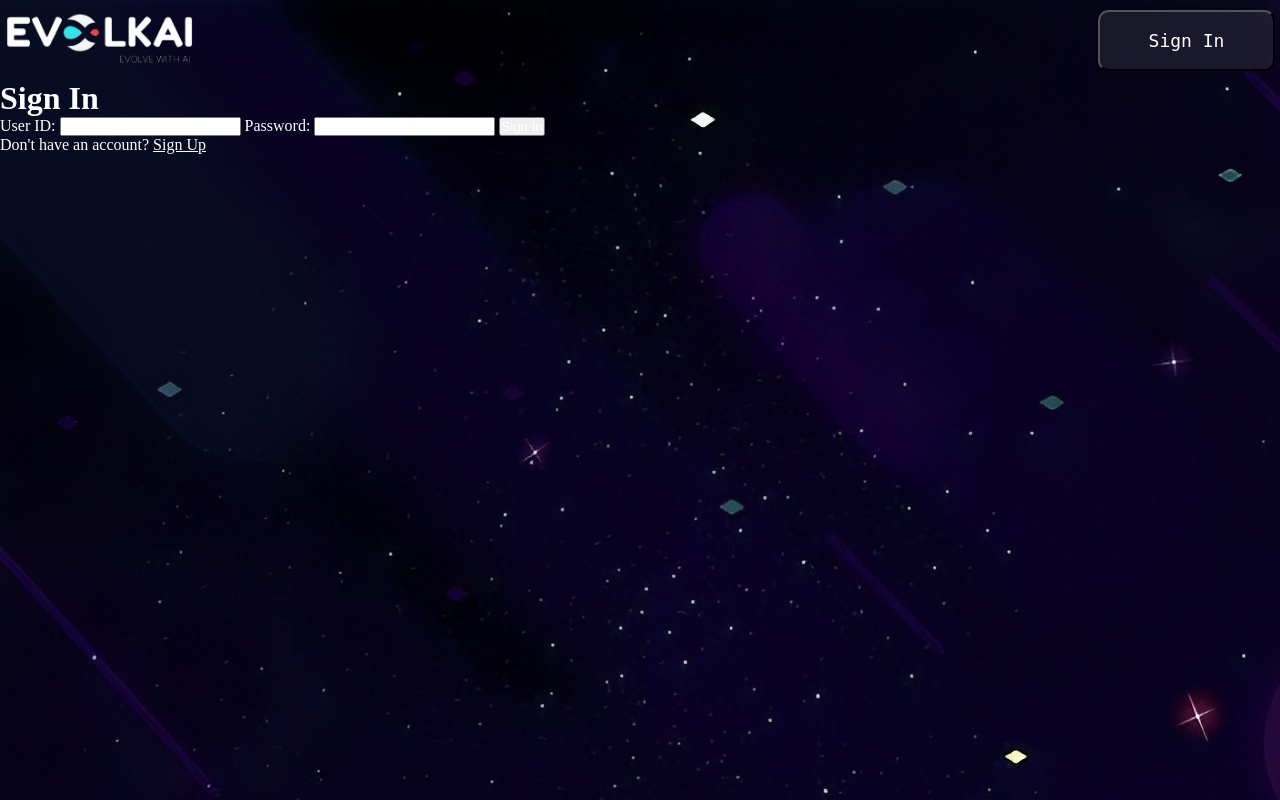
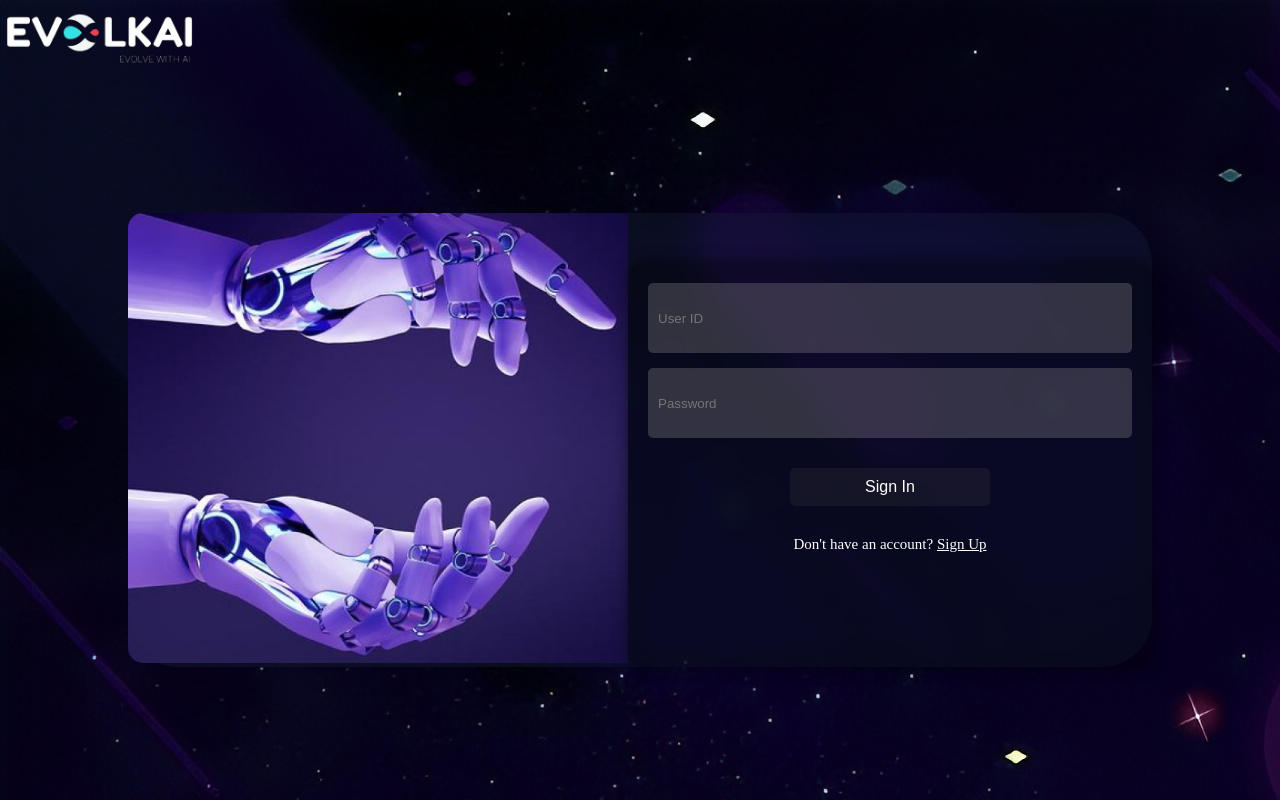
Before and after one commit to Akshat-Rastogi-6/PreProd-Corp---Buildathon-2024----evolkai, a PHP site: page /signin.php in a window 1280 px wide. Run offline with PHP 8.4, Linux system fonts and the light colour scheme.

Commit message:
signin done

```diff
--- a/css/signin.css
+++ b/css/signin.css
@@ -30,3 +30,136 @@ nav {
     cursor: pointer;
     margin: 50px;
 }
+
+
+.container button {
+    width: 200px;
+}
+
+.label {
+    font-family: ui-monospace,"Ubuntu Mono", monospace;
+    font-size: 18px;
+    padding: 1em 2.7em;
+    font-weight: 500;
+    background: #a4a6a921;
+    color: white;
+    border-radius: 0.6em;
+    cursor: pointer;
+    margin: 50px;
+}
+
+.logo {
+    width: 200px;
+}
+
+.second_screen {
+    display: flex;
+    align-items: center;
+    justify-content: center;
+    height: 90vh;
+}
+
+.card {
+    display: flex;
+    width: 80vw;
+    backdrop-filter: blur(11px) saturate(180%);
+    -webkit-backdrop-filter: blur(11px) saturate(180%);
+    background-color: rgba(17, 25, 40, 0.54);
+    border-radius: 50px;
+}
+
+.container {
+    background-color: rgba(0, 0, 0, 0.282);
+    border-radius: 15px;
+    width: 100vh;
+    padding: 20px;
+    margin-top: 50px;
+    box-shadow: 0 0 15px rgba(0, 0, 0, 0.5);
+}
+
+.form-container {
+    width: 100vh;
+    color: rgba(255, 255, 255, 0.196);
+}
+
+.form-container h1 {
+    text-align: center;
+    font-size: 2rem;
+    margin-bottom: 20px;
+}
+
+.paragraph2 {
+    padding: 15px;
+    margin-left: 1em;
+    margin-right: 1em;
+    text-align: center;
+    align-content: center;
+    color: aliceblue;
+    font-size: 15px;
+}
+
+.center {
+    padding: 15px;
+    margin-left: 1em;
+    margin-right: 1em;
+    text-align: center;
+    align-content: center;
+}
+
+form {
+    display: flex;
+    flex-direction: column;
+}
+
+form label {
+    margin-bottom: 5px;
+    font-size: 0.9rem;
+}
+
+form input {
+    padding: 10px;
+    margin-bottom: 15px;
+    border: none;
+    border-radius: 5px;
+    height: 50px;
+    background-color: rgba(179, 175, 175, 0.242);
+}
+
+form button {
+    padding: 10px;
+    background-color: #44444436;
+    border: none;
+    border-radius: 5px;
+    color: white;
+    font-size: 1rem;
+    cursor: pointer;
+}
+
+form button:hover {
+    background-color: #5555551d;
+}
+
+form p {
+    text-align: center;
+    font-size: 0.9rem;
+}
+
+form p a {
+    color: #ccc;
+    text-decoration: none;
+}
+
+form p a:hover {
+    text-decoration: underline;
+}
+
+.link {
+    text-decoration: none;
+}
+
+.image {
+    height: 450px;
+    width: 500px;
+    border-top-left-radius: 15px;
+    border-bottom-left-radius: 15px;
+}
--- a/signin.php
+++ b/signin.php
@@ -7,12 +7,14 @@ ini_set('display_errors', 1);
 ini_set('display_startup_errors', 1);
 error_reporting(E_ALL);
 
+$error_message = "";
+
 if ($_SERVER["REQUEST_METHOD"] == "POST") {
     $user_id = $_POST['user_id'];
     $password = $_POST['password'];
 
     if (empty($user_id) || empty($password)) {
-        echo "User ID and Password are required.";
+        $error_message = "User ID and Password are required.";
     } else {
         try {
             // Prepare and execute SQL query
@@ -26,10 +28,10 @@ if ($_SERVER["REQUEST_METHOD"] == "POST") {
                 header("Location: dashboard.php");
                 exit();
             } else {
-                echo "Invalid User ID or Password.";
+                $error_message = "Invalid User ID or Password.";
             }
         } catch (PDOException $e) {
-            echo "Database error: " . $e->getMessage();
+            $error_message = "Database error: " . $e->getMessage();
         }
     }
 }
@@ -48,22 +50,37 @@ if ($_SERVER["REQUEST_METHOD"] == "POST") {
 <header>
     <nav>
         <div>
-            <img src="assets/evolkai.png" alt="" class="logo">
-        </div>
-        <div>
-            <button class="label" style="margin-right: 5px;">Sign In</button>
+            <img src="assets/evolkai.png" alt="Logo" class="logo">
         </div>
     </nav>
 </header>
 
-    <h1>Sign In</h1>
-    <form method="post" action="">
-        <label for="user_id">User ID:</label>
-        <input type="text" id="user_id" name="user_id" required>
-        <label for="password">Password:</label>
-        <input type="password" id="password" name="password" required>
-        <button type="submit">Sign In</button>
-    </form>
-    <p>Don't have an account? <a href="signup.php">Sign Up</a></p>
+<section class="second_screen" id="second_screen">
+    <div class="card">
+        <div>
+            <img src="assets/signin.png" alt="Sign In" class="image">
+        </div>
+        <div class="container">
+            <form method="post" action="">
+                <input type="text" id="user_id" name="user_id" placeholder="User ID" required>
+                <input type="password" id="password" name="password" placeholder="Password" required>
+                <div class="center">
+                    <button type="submit">Sign In</button>
+                </div>
+            </form>
+            <div class="paragraph2">
+                <p>Don't have an account? <a href="index.php">Sign Up</a></p>
+            </div>
+            <div class="error_message">
+                <?php
+                if (!empty($error_message)) {
+                    echo "<p>$error_message</p>";
+                }
+                ?>
+            </div>
+        </div>
+    </div>
+</section>
+
 </body>
 </html>
```
Also changed, not shown: css/style.css (+13 -1 lines), dashboard.php (+4 -4 lines), index.php (+26 -13 lines), assets/accurate.png (added), assets/signin.png (added).
